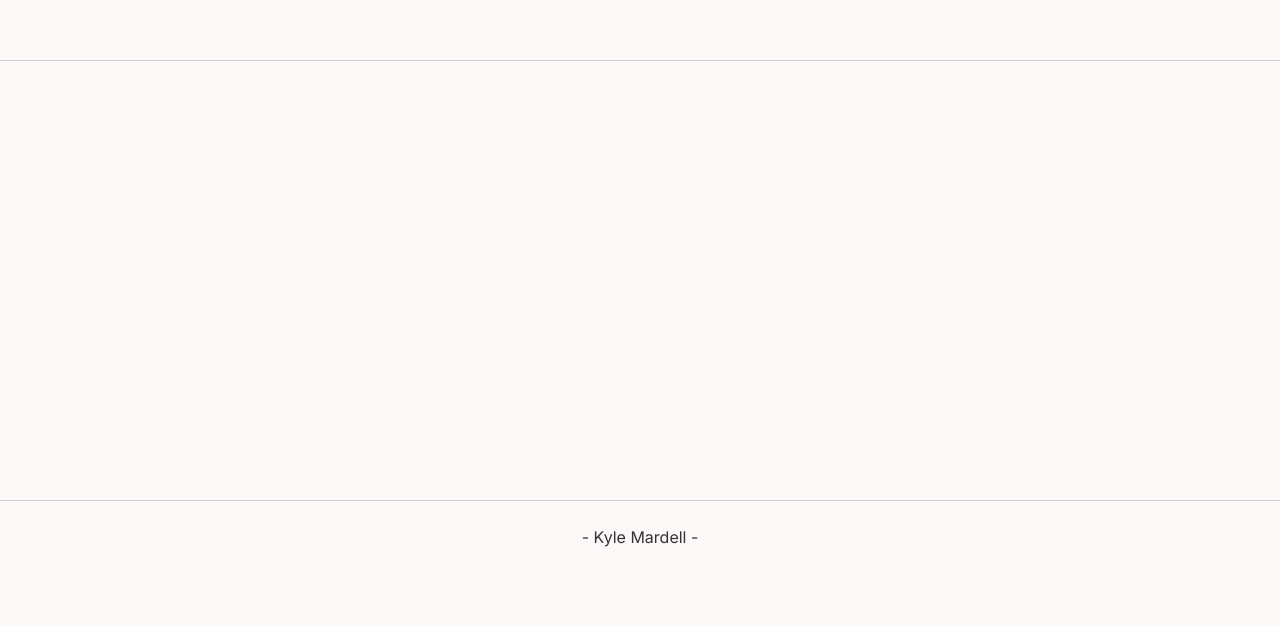
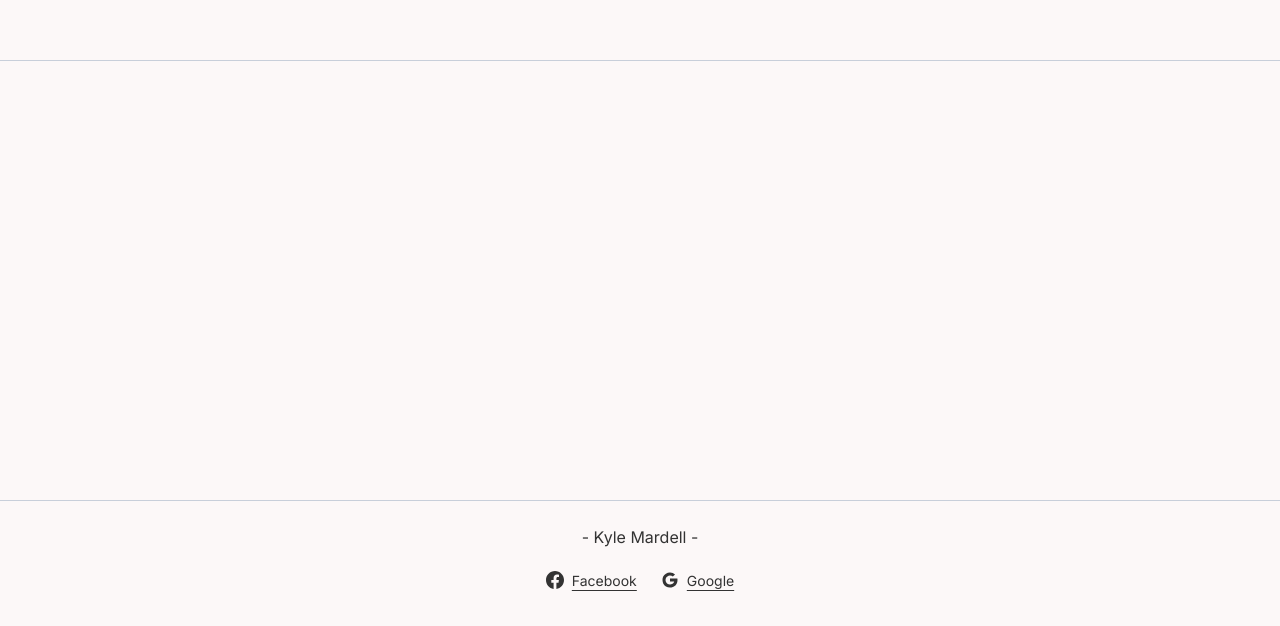
Before and after one commit to KyleMardell/km-web, a Next.js app: page / in a window 1280 px wide. Shown: the part 3169-3795 px from the top of the page. Before the commit the page ends 3743 px from the top, so only its background shows below. Built offline with nearby package versions, Linux system fonts and the light colour scheme.

Commit message:
Add facebook and google business links to the footer

```diff
--- a/src/app/components/PageFooter.js
+++ b/src/app/components/PageFooter.js
@@ -1,10 +1,26 @@
 import React from "react";
 import styles from "./PageFooter.module.css";
+import { socialLinks } from "../lib/social";
+
+const iconPaths = {
+    Facebook: "M24 12.073C24 5.405 18.627 0 12 0S0 5.405 0 12.073C0 18.1 4.388 23.094 10.125 24v-8.437H7.078v-3.49h3.047V9.413c0-3.026 1.792-4.697 4.533-4.697 1.312 0 2.686.236 2.686.236v2.971h-1.513c-1.491 0-1.956.931-1.956 1.887v2.263h3.328l-.532 3.49h-2.796V24C19.612 23.094 24 18.1 24 12.073z",
+    Google: "M21.805 10.023H12v3.955h5.608c-.242 1.274-.975 2.354-2.077 3.077v2.556h3.365c1.97-1.814 3.104-4.486 3.104-7.656 0-.67-.06-1.315-.195-1.932zM12 22c2.7 0 4.964-.895 6.618-2.423l-3.365-2.556c-.93.623-2.12.998-3.253.998-2.604 0-4.815-1.758-5.604-4.126H2.924v2.637C4.568 19.79 8.014 22 12 22zM6.396 13.893A6.004 6.004 0 0 1 6.082 12c0-.658.113-1.295.314-1.893V7.47H2.924A9.99 9.99 0 0 0 2 12c0 1.615.386 3.143.924 4.53l3.472-2.637zM12 5.981c1.47 0 2.788.505 3.824 1.496l2.866-2.865C16.96 3 14.7 2 12 2 8.014 2 4.568 4.21 2.924 7.47l3.472 2.637C7.185 7.739 9.396 5.981 12 5.981z",
+};
 
 const PageFooter = () => {
     return (
         <footer className={`text-center py-4 ${styles.PageFooter}`}>
             <p className="m-0">- Kyle Mardell -</p>
+            <div className={styles.socialLinks}>
+                {socialLinks.map(({ name, label, url }) => (
+                    <a key={name} href={url} aria-label={label} target="_blank" rel="noopener noreferrer">
+                        <svg viewBox="0 0 24 24" width="18" height="18" fill="currentColor" aria-hidden="true" focusable="false">
+                            <path d={iconPaths[name]} />
+                        </svg>
+                        <span>{name}</span>
+                    </a>
+                ))}
+            </div>
         </footer>
     );
 };
--- a/src/app/components/PageFooter.module.css
+++ b/src/app/components/PageFooter.module.css
@@ -8,3 +8,34 @@
     font-size: 1rem;
     color: var(--color-text);
 }
+
+.socialLinks {
+    display: flex;
+    flex-wrap: wrap;
+    justify-content: center;
+    gap: 0.25rem 1rem;
+    margin-top: 0.5rem;
+    padding-inline: 1rem;
+}
+
+.socialLinks a {
+    display: inline-flex;
+    align-items: center;
+    justify-content: center;
+    gap: 0.5rem;
+    min-height: 44px;
+    padding: 0.25rem;
+    color: var(--color-text);
+    font-size: 0.875rem;
+    text-underline-offset: 0.25em;
+}
+
+.socialLinks a:hover {
+    color: var(--color-text);
+    text-decoration-thickness: 2px;
+}
+
+.socialLinks a:focus-visible {
+    outline: 2px solid currentColor;
+    outline-offset: 3px;
+}
--- a/src/app/layout.js
+++ b/src/app/layout.js
@@ -5,6 +5,7 @@ import "aos/dist/aos.css";
 import NavBar from "./components/NavBar";
 import PageFooter from "./components/PageFooter";
 import { siteName, siteUrl } from "./lib/seo";
+import { socialLinks } from "./lib/social";
 
 const inter = Inter({
     subsets: ["latin"],
@@ -43,6 +44,7 @@ const organization = {
     logo: new URL("images/kmweb-logo.webp", siteUrl).href,
     email: "kyle@kmweb.co.uk",
     telephone: "+447766082304",
+    sameAs: socialLinks.map(({ url }) => url),
 };
 
 export default function RootLayout({ children }) {
--- /dev/null
+++ b/src/app/lib/social.js
@@ -0,0 +1,12 @@
+export const socialLinks = [
+    {
+        name: "Facebook",
+        label: "KM Web on Facebook",
+        url: "https://www.facebook.com/profile.php?id=61588011248681",
+    },
+    {
+        name: "Google",
+        label: "KM Web on Google",
+        url: "https://www.google.com/search?q=KM%20Web&stick=H4sIAAAAAAAAAONgU1I1qDAzSjU0TjE3Nko1S0xKTjO2MqgwNUyxsLBMMTU2SkszTTE0WsTK5u2rEJ6aBACXim1RMgAAAA",
+    },
+];
```
